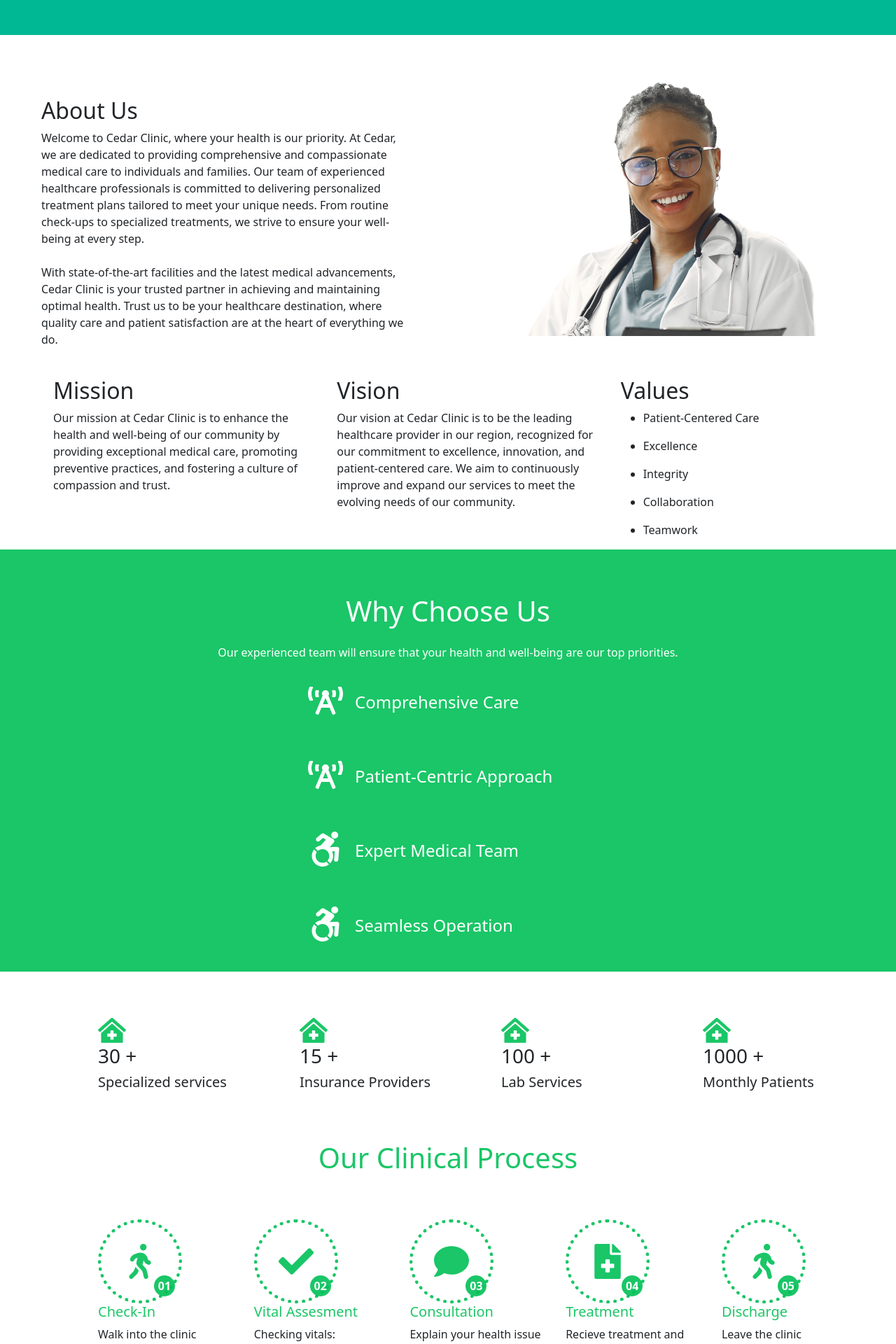
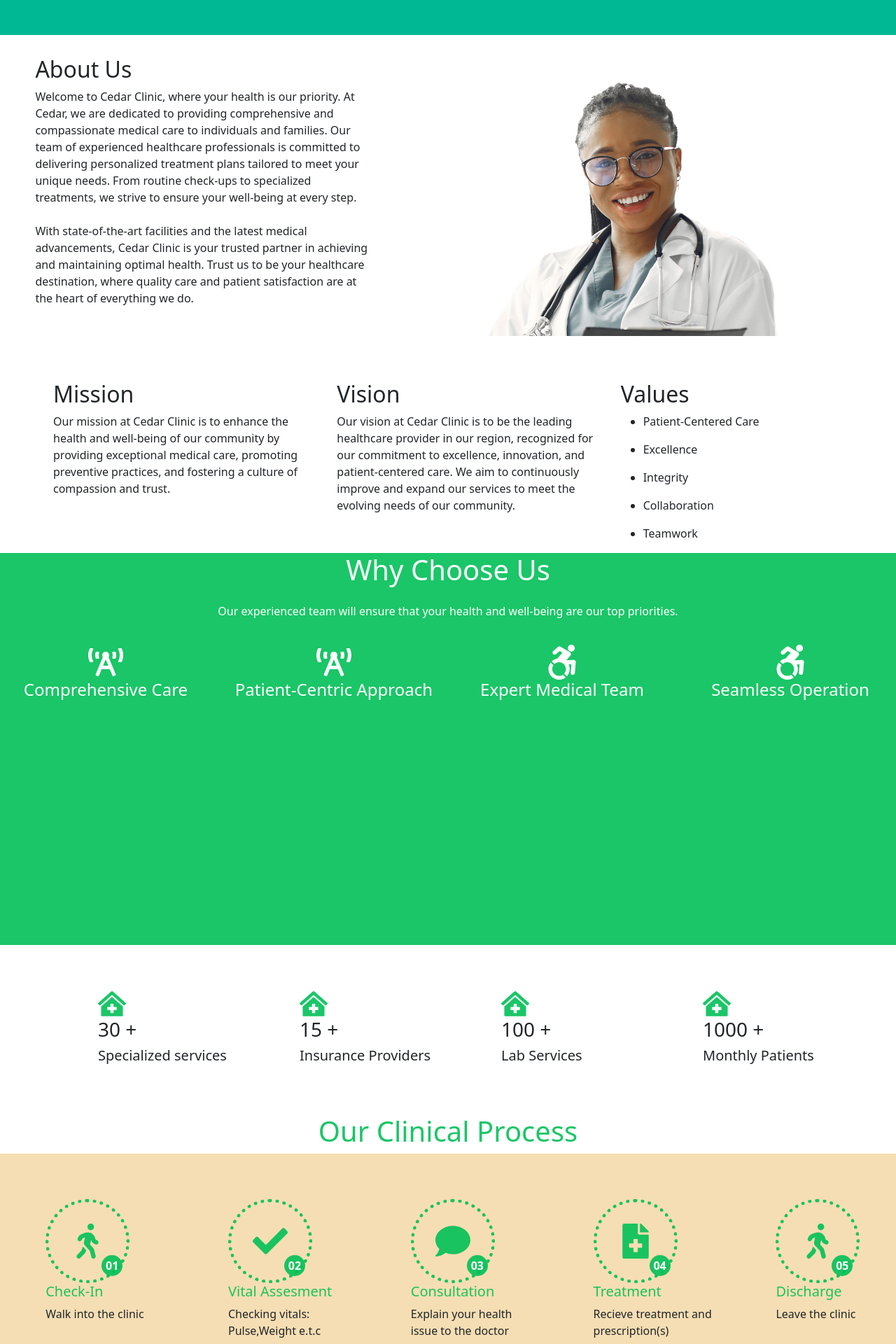
Before and after one commit to Marcelkibor/Cedar-Clinic, a React (Vite) app: page /about-us in a window 1280 px wide. Shown: the part 180-2100 px from the top of the page at 70% size. Built offline with nearby package versions, Linux system fonts and the light colour scheme.

Commit message:
refactor components 001

```diff
--- a/src/App.css
+++ b/src/App.css
@@ -1,3 +1,8 @@
+.about-img{
+  width: fit-content;
+  display: flex;
+  justify-content: center;
+}
 .rotating-div {
   position: relative;
   display: flex;
@@ -5,10 +10,6 @@
   justify-content: center;
   width: 120px;
   height: 120px;
-}
-.why-choose-col{
-  display: flex;
-  margin-left: 30% !important;
 }
 .about-us-wrapper {
   position: relative;
@@ -329,6 +330,9 @@ color: #fff;
   z-index: 9999;
   background-color: white;
 }
+.process-text{
+  text-align: left !important;
+}
 .service-card{
   width: 350px;
   display: flex;
@@ -369,11 +373,26 @@ color: #fff;
   margin-top: 10px;
   margin-left: 20px;
 }
+.rotating-col{
+  margin: 5% 0% 0% 5% !important;
+}
+.why-choose-col{
+  margin: 5% 5% 5% 5% !important;
+  display: flex;
+  justify-content: center;
+}
 /* mid-devices */
 @media(max-width:900px){
   .why-choose-icons{
     width: 100vw;
     margin-top: 10%;
+  }
+
+  .rotating-col{
+    margin:0% !important;
+  }
+  .process-text{
+    text-align: center !important;
   }
   .counter-col{
     min-width: 100vw !important;
@@ -477,6 +496,9 @@ color: #fff;
  .why-choose-col{
   margin-left: 15% !important;
  }
+ .about-img{
+  display: none !important;
+}
  .service-expand{
   margin-top: 25% !important;
 }
--- a/src/components/AboutUs.tsx
+++ b/src/components/AboutUs.tsx
@@ -13,9 +13,9 @@ const AboutUs = () => {
 <div>
   <Navigation/>
     <ServicesHeader pathname = {window.location.pathname}/>
-      <Row style={{marginTop:'100px'}}>
+      <Row style={{margin:'100px 3% 5% 3%'}}>
       <Col>
-       <div style={{marginLeft:'10%', marginTop:'10%'}}>
+       <div>
       <h2>About Us</h2>
     <p>Welcome to Cedar Clinic, where your health is our priority. At Cedar, we are dedicated to providing comprehensive and compassionate medical care to individuals and families. Our team of experienced healthcare professionals is committed to delivering personalized treatment plans tailored to meet your unique needs. From routine check-ups to specialized treatments, we strive to ensure your well-being at every step.
 <br></br><br></br><p>
@@ -24,7 +24,7 @@ With state-of-the-art facilities and the latest medical advancements, Cedar Clin
   </p>
     </div>
       </Col>
-      <Col>
+      <Col md = {12} lg={7} className='about-img'>
       <img  style = {{width:'auto',height:'400px'}}src={Pic}/>
     </Col>
   </Row>
@@ -50,24 +50,32 @@ With state-of-the-art facilities and the latest medical advancements, Cedar Clin
     ))}
   </Col>
 </Row>
-<div style = {{height:'fit-content',backgroundColor:'#00c056e5'}}>
-  <div style={{color:'white',padding:'5% 0% 1% 0%',textAlign:'center'}}>
+<div style = {{minHeight:'70vh',backgroundColor:'#00c056e5'}}>
+  <div style={{color:'white',textAlign:'center'}}>
       <h1>Why Choose Us</h1>
       <h6 style={{marginTop:'2%'}}> Our experienced team will ensure that your health and well-being are our top priorities.</h6>
   </div>
-  {whyChoose.map((item:any)=>(
-    <Row style={{height:'fit-content',margin:'1% 0% 0% 0%', paddingBottom:'0%'}}>
-    <Col className = 'why-choose-col' key={item.id}>
-          <div style={{margin:'0% 0% 0% 5%',padding:'0% 2% 5% 0%'}}>
+    <Row>
+     {whyChoose.map((item:any)=>(
+    <Col sm={12} md={12} lg={3}>
+      <div style={{display:'block',justifyContent:'center',paddingBottom:'5%'}}>
+
+      <div style={{display:'flex',justifyContent:'center',marginTop:'10%'}}>
           {React.createElement(whyChooseIcons[item.id], { style: { width: '50px', height: '50px', color: 'white' } })}
              </div>
-             <div style={{margin:'13px 0% 5% 0%', color:'white'}}>
-              <h4>{item.title}</h4>
-          </div>
+             <div style={{color:'white', textAlign:'center'}} >
+        <h4>{item.title}</h4>
+
+      </div>
+
+
+      </div>
+
     </Col>
-    </Row>
   ))
   }
+  </Row>
+  </div>
   <div style={{width:'100vw',height:'100%',background:'white'}}>
     <Row className='counter-row'>
     {clinicalNumbers.map((item:any)=>(
@@ -81,9 +89,9 @@ With state-of-the-art facilities and the latest medical advancements, Cedar Clin
 <div style ={{textAlign:'center', paddingTop:'5%',color:'#00c056e5'}}>
 <h1>Our Clinical Process</h1>
 </div>
-<Row style={{margin:'5% 3% 0% 10%',paddingBottom:'10%'}}>
+<Row style={{paddingBottom:'10%',backgroundColor:'wheat'}}>
   {clinicalProcess.map((item:any)=>(
-<Col key={item.id}>
+<Col className = 'rotating-col'key={item.id}>
   <div className = 'rotating-parent'>
     <div className='rotating-div'>
       <div className='rotating-border' >
@@ -95,17 +103,18 @@ With state-of-the-art facilities and the latest medical advancements, Cedar Clin
       {React.createElement(processIcons[item.id],{style:{color:'#00c056e5',height:'50px',width:'50px'}})}
     </div>
 </div>
-<div>
+  </div>
+<div className='process-text'>
   <h5 style={{color:'#00c056e5'}}>{item.name}</h5>
     <p>{item.description}</p>
     </div>
-        </div>
+
   </Col>
 ))}
 </Row>
   </div>
     <Footer/>
-    </div>
+
 </div>
   )
 }
--- a/src/components/OurTeam.tsx
+++ b/src/components/OurTeam.tsx
@@ -37,9 +37,9 @@ return (
 <Navigation />
 <ServicesHeader pathname={window.location.pathname} />
 <Row style={{ margin: '8% 0% 0% 0%', display: 'flex', justifyContent: 'center', alignItems: 'center' }}>
-<div style={{ width: '600px', height: '350px', textAlign: 'center' }}>
-<img src={Doc} style={{ height: '100%', width: '100%' }} />
-<div style={{ marginTop: '15px' }}>
+<div style={{ width: 'fit-content', height: 'fit-content', textAlign: 'center',marginTop:'20px' }}>
+<img src={Doc} style={{ height: '300px', width: 'auto' }} />
+<div style={{ marginTop: '10px' }}>
     {headDoctor && <>
         <h4 style={{ textDecoration: 'underline', color: '#1B1464' }}>
             <NavLink to={`${encodeURIComponent(formatName(headDoctor.name))}`}>
@@ -51,7 +51,7 @@ return (
 </div>
 </div>
 </Row>
-<Row style={{ margin: '10% 3% 0% 3%', textAlign: 'center' }}>
+<Row style={{ margin: '2% 3% 0% 3%', textAlign: 'center' }}>
 {clinicMembers.map((item, index) => (
 item.id !== 1 ? (
     <Col lg={4} md={6} sm={6} key={index}>
```
